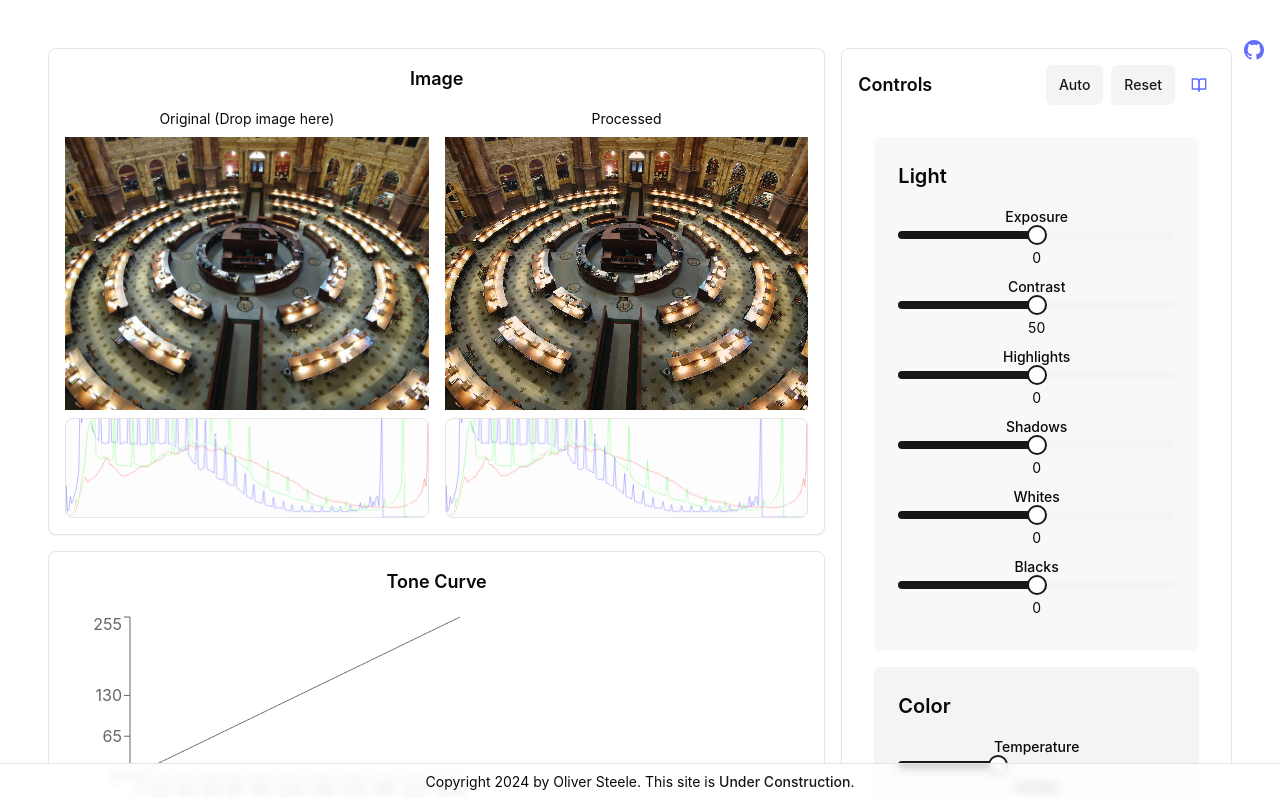
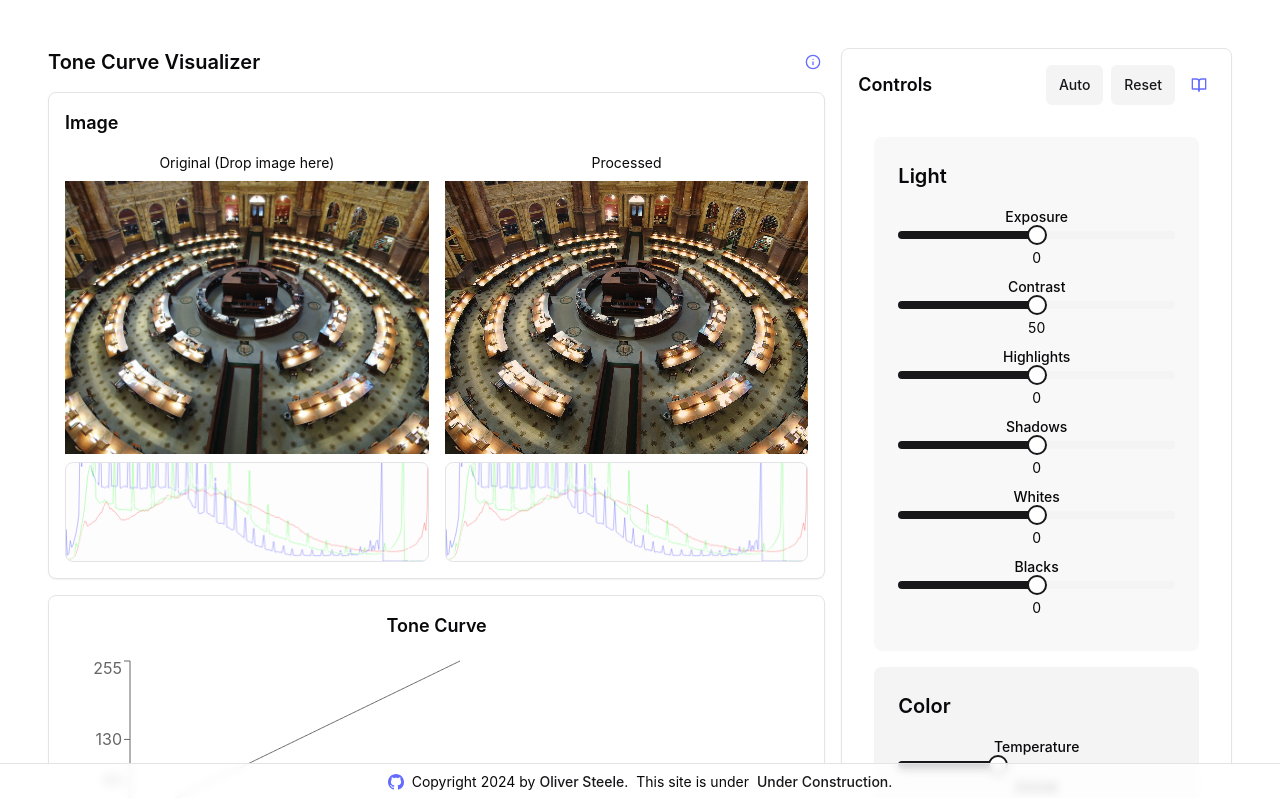
Before and after one commit to osteele/tone-curve-viz, a React (Vite) app: page / in a window 1280 px wide. Shown: the top 798 px of the page. Built offline with nearby package versions, Linux system fonts and the light colour scheme.

Commit message:
Move the icons around and give the page a header

```diff
--- a/src/PhotoEditor.tsx
+++ b/src/PhotoEditor.tsx
@@ -1,7 +1,7 @@
 import { Button } from "@/components/ui/button";
 import { Card, CardContent } from "@/components/ui/card";
 import { Slider } from "@/components/ui/slider";
-import { BookOpen } from "lucide-react";
+import { BookOpen, Info } from "lucide-react";
 import React, { DragEvent, useCallback, useEffect, useState } from "react";
 import { Line, LineChart, XAxis, YAxis } from "recharts";
 import "./PhotoEditor.css";
@@ -764,28 +764,25 @@ const PhotoEditor: React.FC = () => {
 
   return (
     <>
-      <div className="fixed top-4 right-4">
+      <div className="flex gap-4 p-4 min-h-[calc(100vh-2rem)]">
+        <div className="flex flex-col gap-4 flex-[2]">
+          <div className="flex items-center justify-between">
+            <h2 className="text-xl font-semibold">Tone Curve Visualizer</h2>
             <a
-          href="https://github.com/osteele/tone-curve-viz"
+              href="https://github.com/osteele/tone-curve-viz#readme"
               target="_blank"
               rel="noopener noreferrer"
-          className="p-2 rounded-full hover:bg-secondary/80 transition-colors"
-          title="View source code"
+              className="p-1 rounded-full hover:bg-secondary/80 transition-colors"
+              title="View documentation"
             >
-          <svg height="32" viewBox="0 0 16 16" width="32" className="w-5 h-5">
-            <path
-              fillRule="evenodd"
-              d="M8 0C3.58 0 0 3.58 0 8c0 3.54 2.29 6.53 5.47 7.59.4.07.55-.17.55-.38 0-.19-.01-.82-.01-1.49-2.01.37-2.53-.49-2.69-.94-.09-.23-.48-.94-.82-1.13-.28-.15-.68-.52-.01-.53.63-.01 1.08.58 1.23.82.72 1.21 1.87.87 2.33.66.07-.52.28-.87.51-1.07-1.78-.2-3.64-.89-3.64-3.95 0-.87.31-1.59.82-2.15-.08-.2-.36-1.02.08-2.12 0 0 .67-.21 2.2.82.64-.18 1.32-.27 2-.27.68 0 1.36.09 2 .27 1.53-1.04 2.2-.82 2.2-.82.44 1.1.16 1.92.08 2.12.51.56.82 1.27.82 2.15 0 3.07-1.87 3.75-3.65 3.95.29.25.54.73.54 1.48 0 1.07-.01 1.93-.01 2.2 0 .21.15.46.55.38A8.013 8.013 0 0016 8c0-4.42-3.58-8-8-8z"
-              fill="currentColor"
-            />
-          </svg>
+              <Info className="w-4 h-4" />
             </a>
           </div>
-      <div className="flex gap-4 p-4 min-h-[calc(100vh-2rem)]">
-        <div className="flex flex-col gap-4 flex-[2]">
           <Card>
             <CardContent className="p-4">
-              <h2 className="text-lg font-semibold mb-4">Image</h2>
+              <div className="flex items-center gap-2 mb-4">
+                <h2 className="text-lg font-semibold">Image</h2>
+              </div>
               <div className="flex gap-4">
                 <div
                   onDragOver={handleDragOver}
@@ -898,8 +895,34 @@ const PhotoEditor: React.FC = () => {
           </CardContent>
         </Card>
       </div>
-      <footer className="fixed bottom-0 left-0 right-0 p-2 text-center text-sm bg-background/80 backdrop-blur-sm border-t">
-        Copyright 2024 by Oliver Steele. This site is{" "}
+      <footer className="fixed bottom-0 left-0 right-0 p-2 text-center text-sm bg-background/80 backdrop-blur-sm border-t flex items-center justify-center gap-2">
+        <a
+          href="https://github.com/osteele/tone-curve-viz"
+          target="_blank"
+          rel="noopener noreferrer"
+          className="hover:text-primary"
+          title="View source code"
+        >
+          <svg height="16" viewBox="0 0 16 16" width="16">
+            <path
+              fillRule="evenodd"
+              d="M8 0C3.58 0 0 3.58 0 8c0 3.54 2.29 6.53 5.47 7.59.4.07.55-.17.55-.38 0-.19-.01-.82-.01-1.49-2.01.37-2.53-.49-2.69-.94-.09-.23-.48-.94-.82-1.13-.28-.15-.68-.52-.01-.53.63-.01 1.08.58 1.23.82.72 1.21 1.87.87 2.33.66.07-.52.28-.87.51-1.07-1.78-.2-3.64-.89-3.64-3.95 0-.87.31-1.59.82-2.15-.08-.2-.36-1.02.08-2.12 0 0 .67-.21 2.2.82.64-.18 1.32-.27 2-.27.68 0 1.36.09 2 .27 1.53-1.04 2.2-.82 2.2-.82.44 1.1.16 1.92.08 2.12.51.56.82 1.27.82 2.15 0 3.07-1.87 3.75-3.65 3.95.29.25.54.73.54 1.48 0 1.07-.01 1.93-.01 2.2 0 .21.15.46.55.38A8.013 8.013 0 0016 8c0-4.42-3.58-8-8-8z"
+              fill="currentColor"
+            />
+          </svg>
+        </a>
+        <span>
+          Copyright 2024 by{" "}
+          <a
+            href="https://github.com/osteele"
+            className="text-primary hover:underline"
+          >
+            Oliver Steele
+          </a>
+          .
+        </span>
+        <span>This site is under</span>
+        <span>
           <a
             href="https://underconstruction.fun"
             target="_blank"
@@ -909,6 +932,7 @@ const PhotoEditor: React.FC = () => {
             Under Construction
           </a>
           .
+        </span>
       </footer>
     </>
   );
```
Lines whose indentation alone changed are shown as unchanged.
